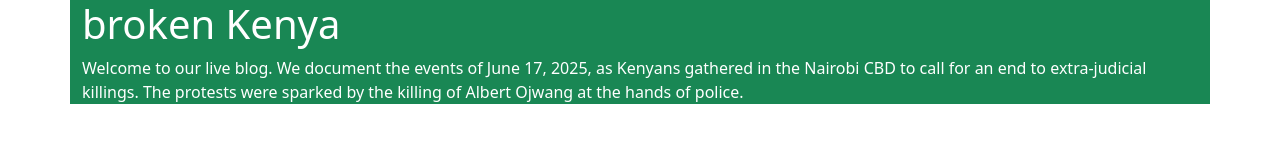
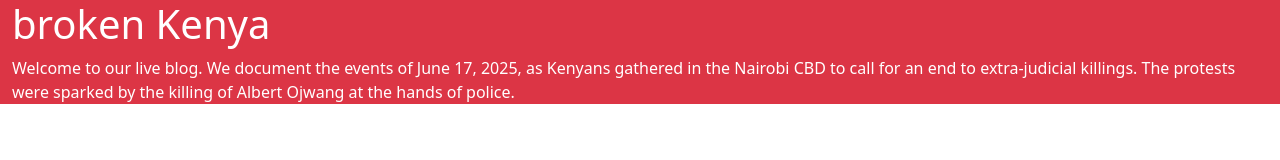
Before and after one commit to matsue-code/containers-in-boost-trap, a plain HTML site: page index.html in a window 1280 px wide. Drawn offline with nearby package versions, Linux system fonts and the light colour scheme.

Commit message:
second commit

```diff
--- a/index.html
+++ b/index.html
@@ -11,7 +11,7 @@
     <title>Document</title>
 </head>
 <body>
-    <div class="container bg-success text-white">
+    <div class="container-fluid bg-danger text-white">
         <h1>broken Kenya</h1>
         <p>
             Welcome to our live blog. We document the events of June 17, 2025, as Kenyans gathered in the Nairobi CBD to call for an
```
